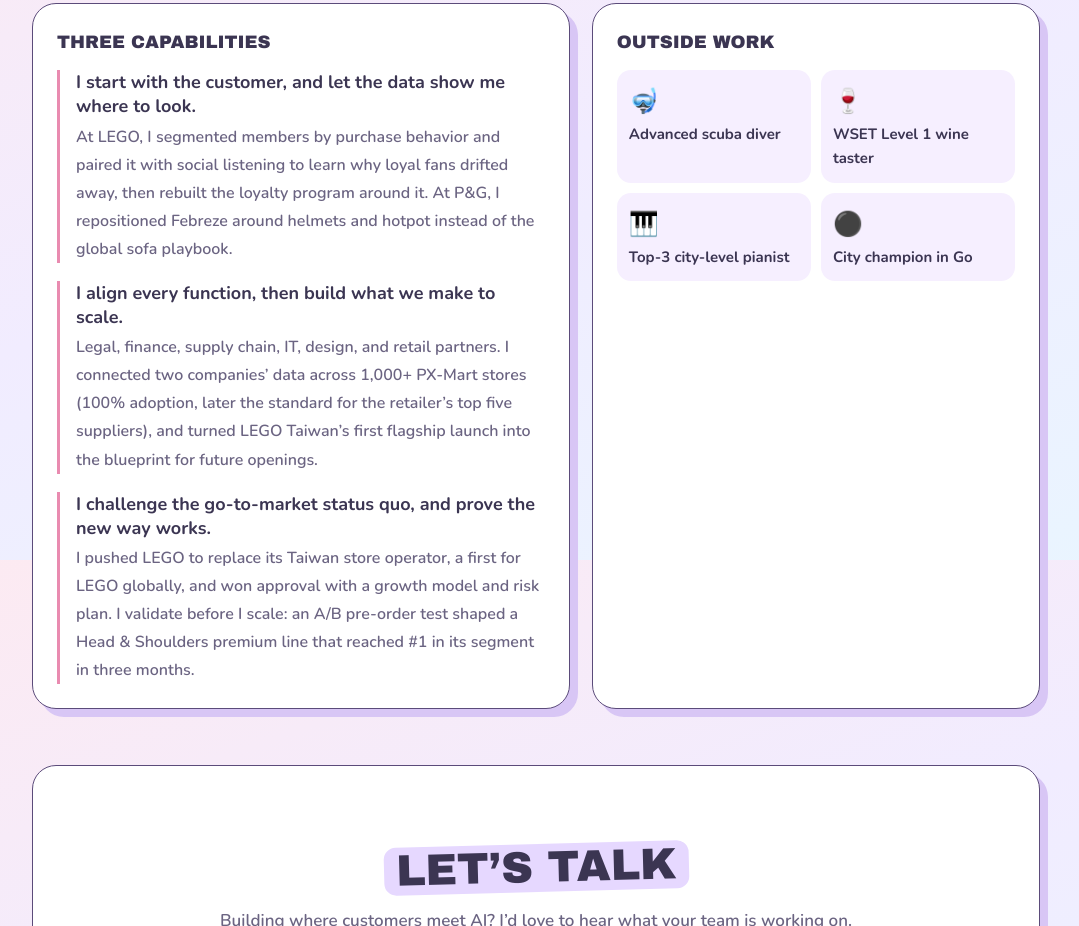
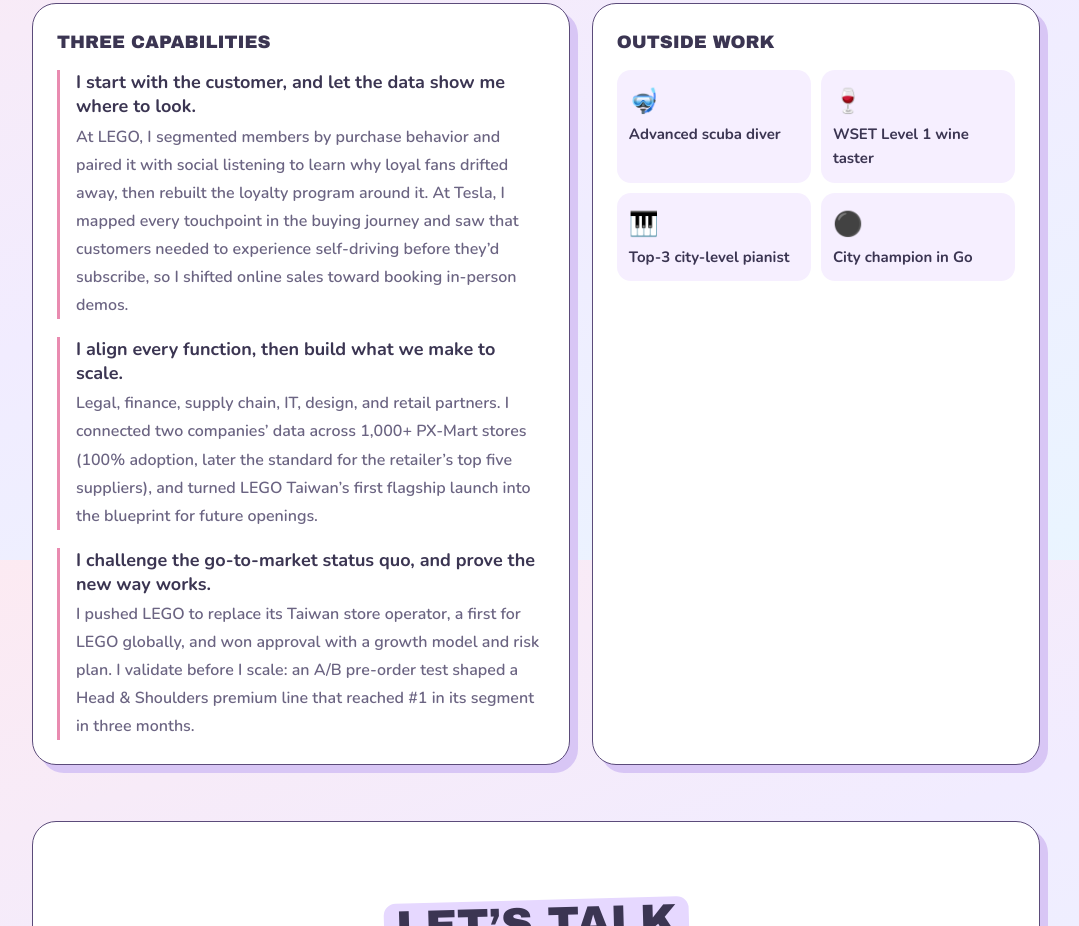
Before and after one commit to silvia22-taiwan/silvia22-taiwan.github.io, a plain HTML site: page index.html in a window 1280 px wide. Shown: the part 6640-7566 px from the top of the page, without its empty margins (104-1183 px from the left). Drawn offline with nearby package versions, Linux system fonts and the light colour scheme.

Commit message:
Swap Febreze example for Tesla in customer capability
Co-Authored-By: Claude Opus 5.5 <noreply@anthropic.com>

```diff
--- a/index.html
+++ b/index.html
@@ -408,7 +408,7 @@
         <h3>Three capabilities</h3>
         <ul class="caps">
           <li><b>I start with the customer, and let the data show me where to look.</b>
-            <span>At LEGO, I segmented members by purchase behavior and paired it with social listening to learn why loyal fans drifted away, then rebuilt the loyalty program around it. At P&amp;G, I repositioned Febreze around helmets and hotpot instead of the global sofa playbook.</span></li>
+            <span>At LEGO, I segmented members by purchase behavior and paired it with social listening to learn why loyal fans drifted away, then rebuilt the loyalty program around it. At Tesla, I mapped every touchpoint in the buying journey and saw that customers needed to experience self-driving before they’d subscribe, so I shifted online sales toward booking in-person demos.</span></li>
           <li><b>I align every function, then build what we make to scale.</b>
             <span>Legal, finance, supply chain, IT, design, and retail partners. I connected two companies’ data across 1,000+ PX-Mart stores (100% adoption, later the standard for the retailer’s top five suppliers), and turned LEGO Taiwan’s first flagship launch into the blueprint for future openings.</span></li>
           <li><b>I challenge the go-to-market status quo, and prove the new way works.</b>
```
